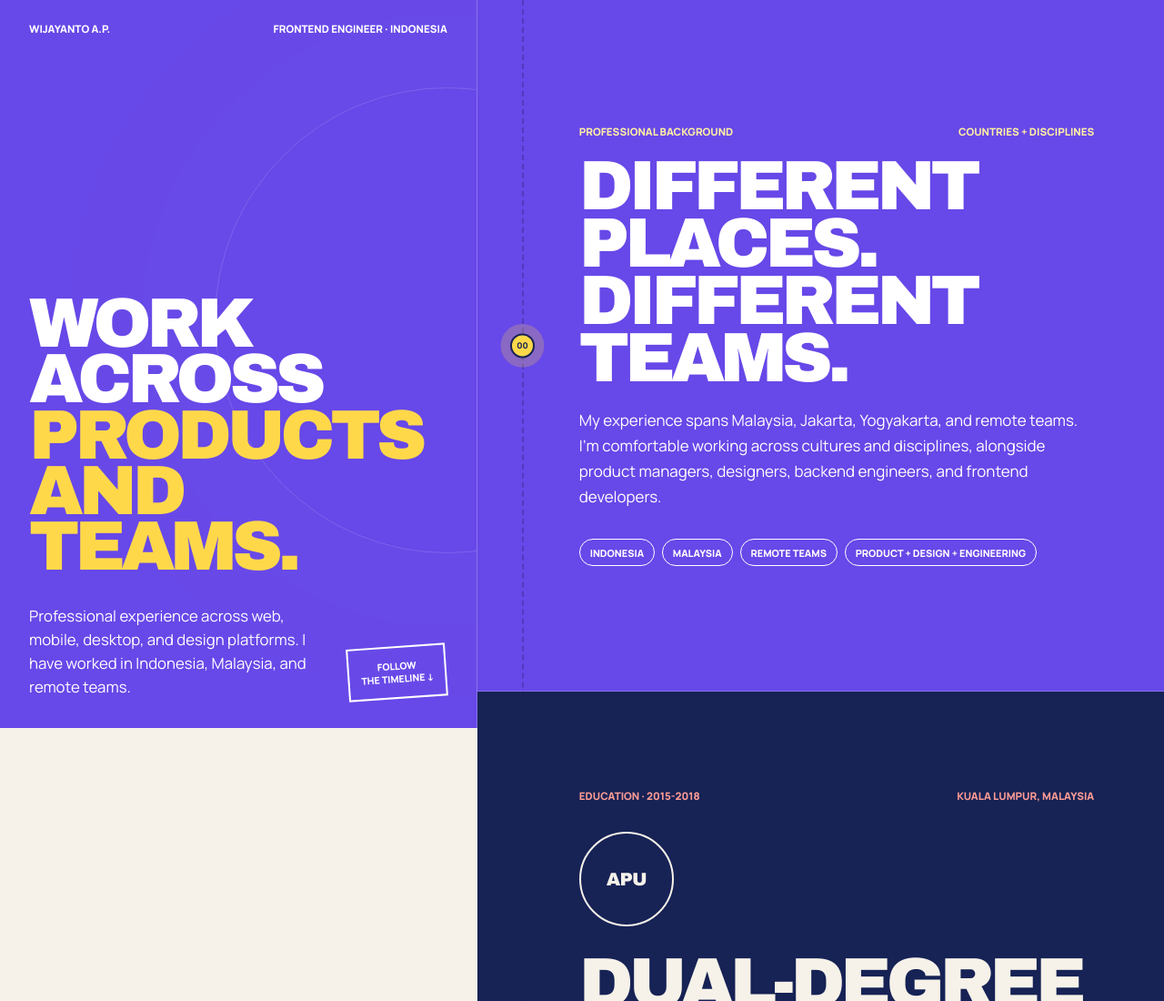
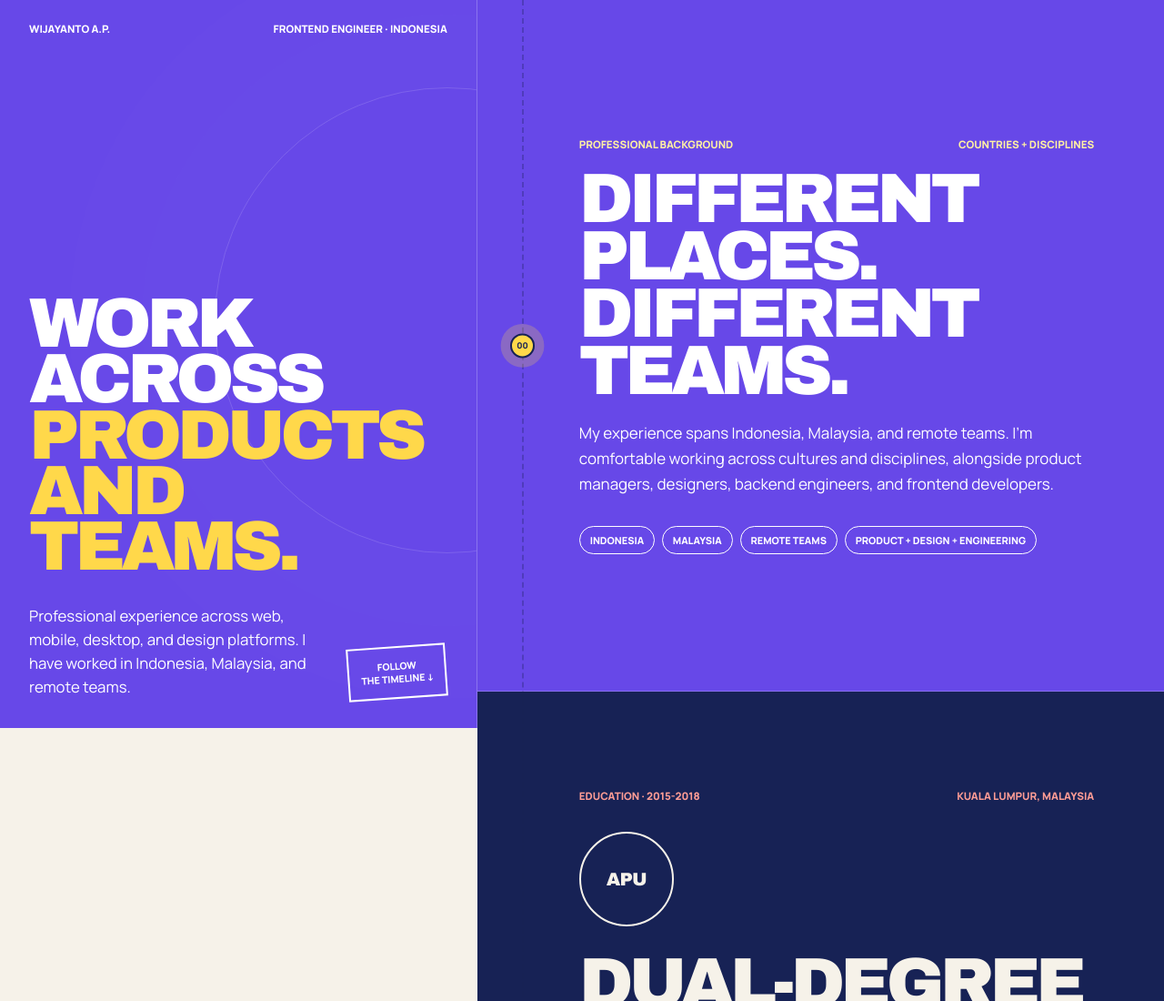
Before and after one commit to wijayantoap/wijayantoap.github.io, a website: page index.html in a window 1280 px wide. Shown: the top 1100 px of the page at 91% size. Drawn offline with Linux system fonts and the light colour scheme.

Commit message:
Use country-level background locations

```diff
--- a/index.html
+++ b/index.html
@@ -514,7 +514,7 @@
           <div class="waypoint-inner" data-reveal>
             <div class="meta"><span>Professional background</span><span>Countries + disciplines</span></div>
             <h2>Different places. Different teams.</h2>
-            <p>My experience spans Malaysia, Jakarta, Yogyakarta, and remote teams. I’m comfortable working across cultures and disciplines, alongside product managers, designers, backend engineers, and frontend developers.</p>
+            <p>My experience spans Indonesia, Malaysia, and remote teams. I’m comfortable working across cultures and disciplines, alongside product managers, designers, backend engineers, and frontend developers.</p>
             <div class="detail-list"><span>Indonesia</span><span>Malaysia</span><span>Remote teams</span><span>Product + design + engineering</span></div>
           </div>
         </section>
```
